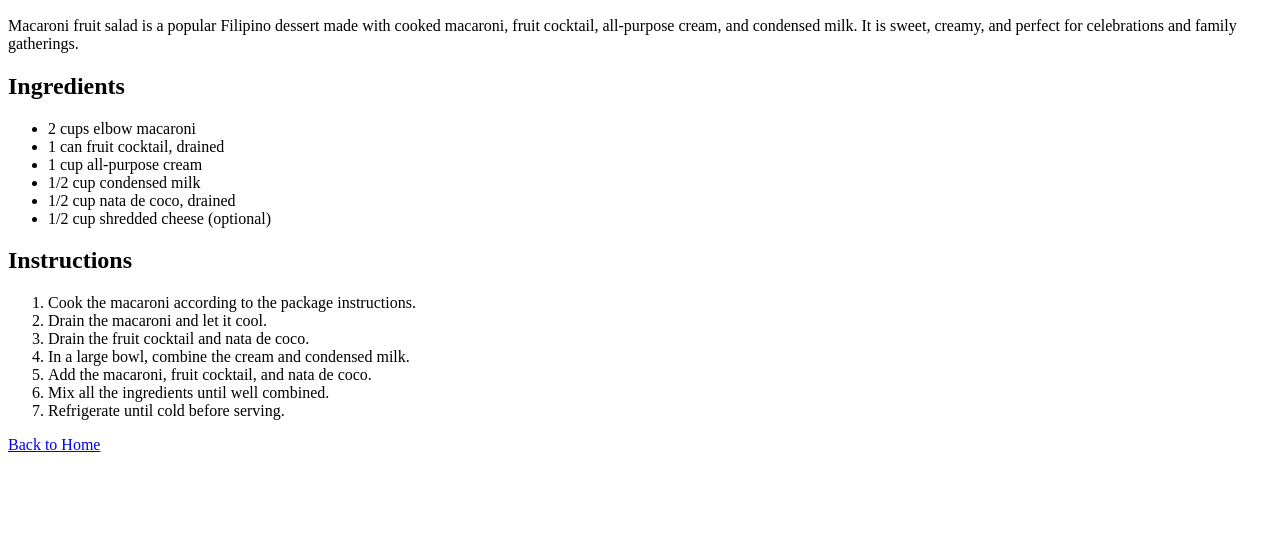
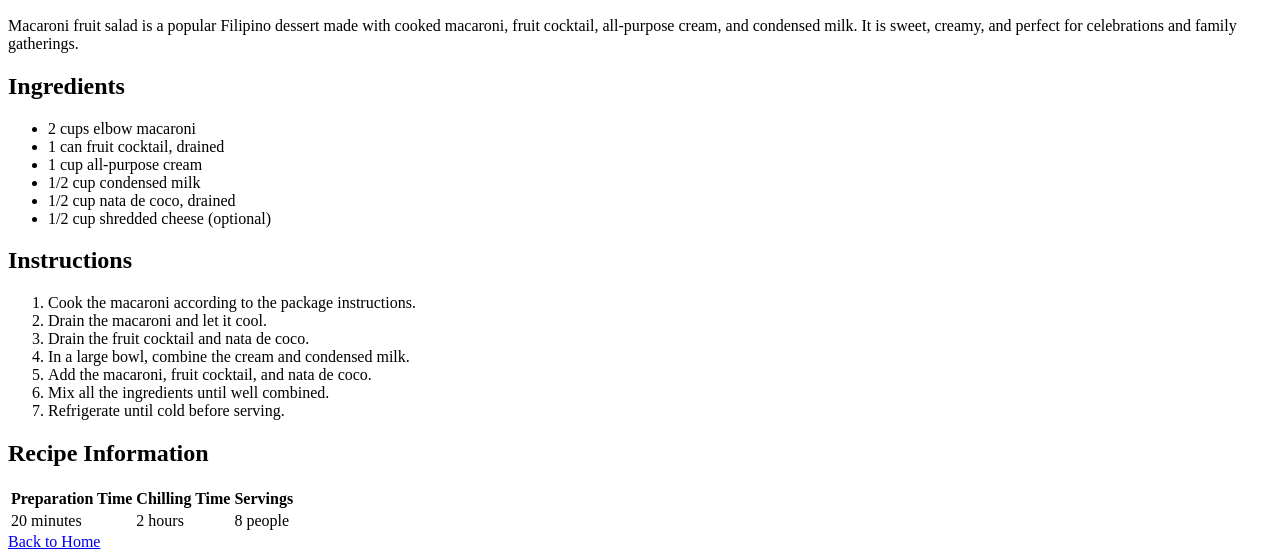
Before and after one commit to ashlybalondo-ux/yum-recipes, a plain HTML site: page recipes/macaroni-fruit-salad.html in a window 1280 px wide. Shown: the part 468-1027 px from the top of the page. Before the commit the page ends 930 px from the top, so only its background shows below. Drawn offline with Linux system fonts and the light colour scheme.

Commit message:
Update macaroni-fruit-salad.html

```diff
--- a/recipes/macaroni-fruit-salad.html
+++ b/recipes/macaroni-fruit-salad.html
@@ -56,6 +56,22 @@
                 <li>Refrigerate until cold before serving.</li>
             </ol>
         </section>
+        <section>
+    <h2>Recipe Information</h2>
+
+    <table>
+        <tr>
+            <th>Preparation Time</th>
+            <th>Chilling Time</th>
+            <th>Servings</th>
+        </tr>
+        <tr>
+            <td>20 minutes</td>
+            <td>2 hours</td>
+            <td>8 people</td>
+        </tr>
+    </table>
+</section>
 
     </main>
 
```
